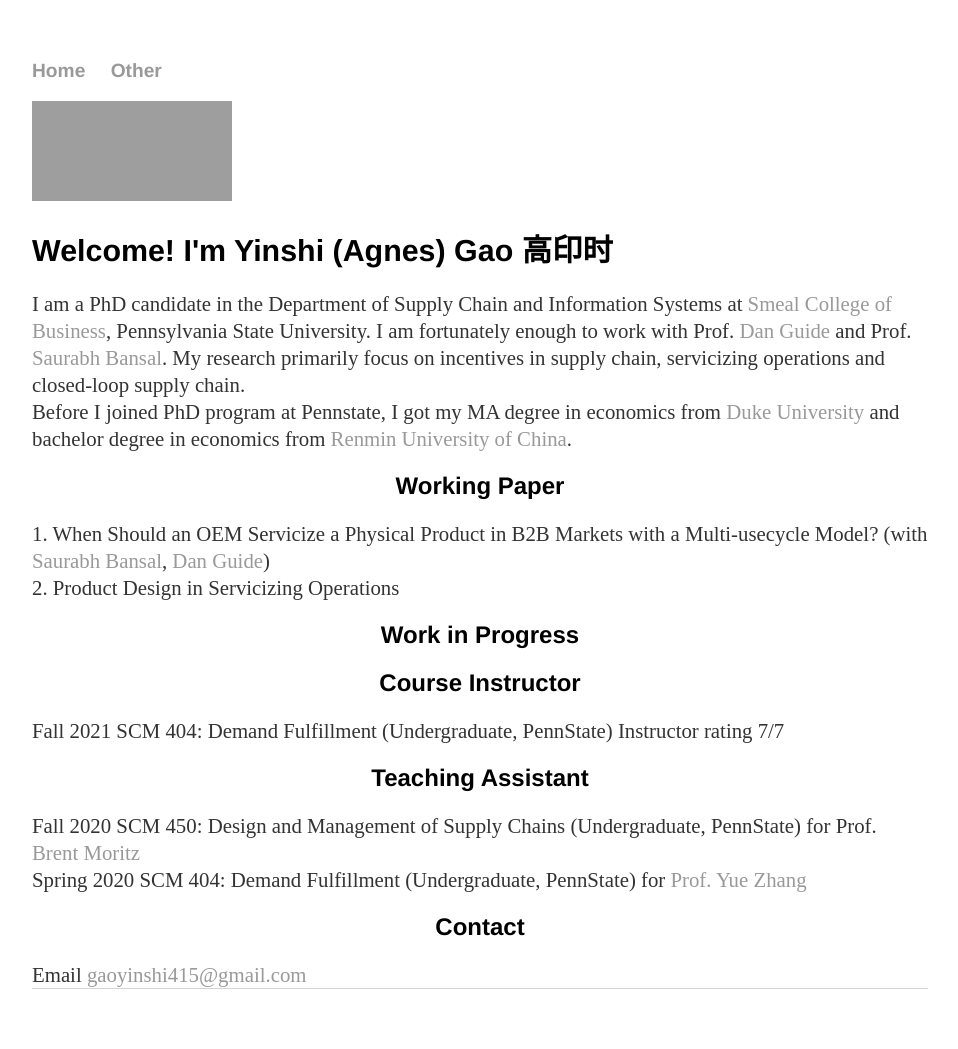
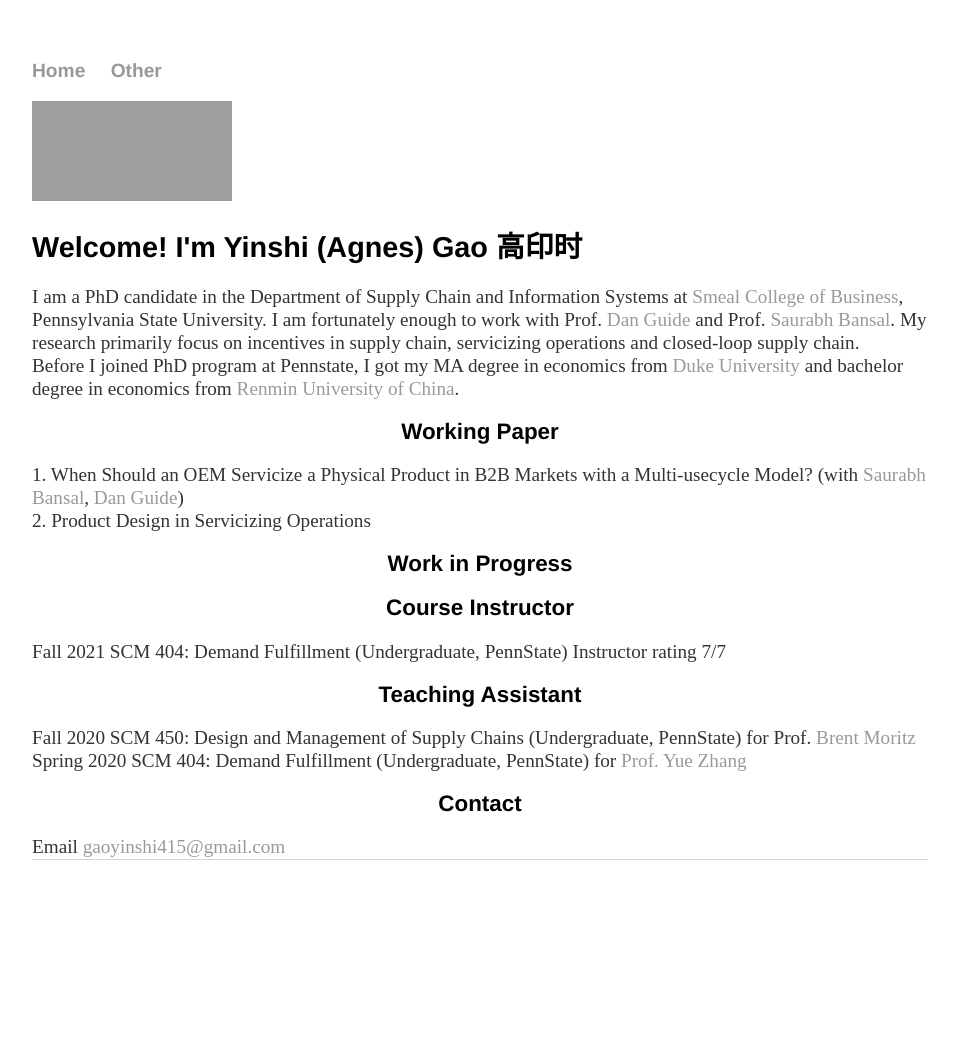
Before and after one commit to yinshi-gao/yinshi-gao.github.io, a Jekyll site: the page built from index.html, in a window 1280 px wide. Shown: the whole page, without its empty margins (160-1118 px from the left). Built offline with Jekyll 4.4.1, drawn with Linux system fonts in a browser that asks for light colours; after the commit the page ends 920 px from its top, so only the background shows below that; grey boxes are pictures that could not be loaded.

Commit message:
Update main.css

```diff
--- a/css/main.css
+++ b/css/main.css
@@ -22,18 +22,18 @@ a:hover {
 }
 
 h1 {
-    font-size: 1.9em;
+    font-size: 1.8em;
     font-family: 'Helvetica', 'Arial', 'Sans-Serif';
 }
 
 h2 {
-    font-size: 1.5em;
+    font-size: 1.4em;
     font-family: 'Helvetica', 'Arial', 'Sans-Serif';
     text-align: center;
 }
 
 p {
-    font-size: 1.4em;
+    font-size: 1.3em;
     font-weight: bold;
     line-height: 1.2em;
     color: #333;
@@ -41,8 +41,8 @@ p {
 }
 
 p2{
-    font-size: 1.3em;
-    line-height: 1.3em;
+    font-size: 1.2em;
+    line-height: 1.2em;
     color: #333;
 }
 
```
